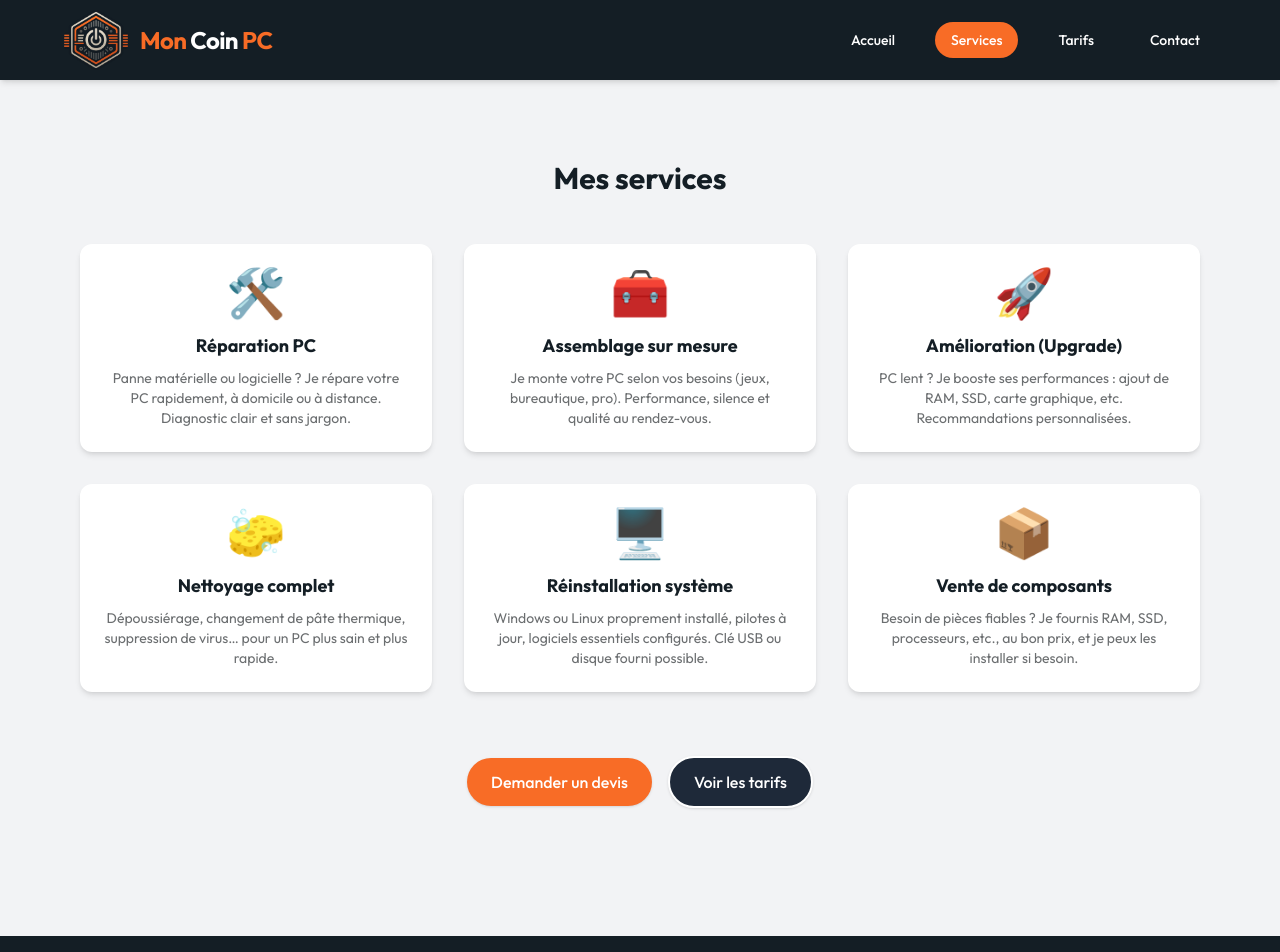
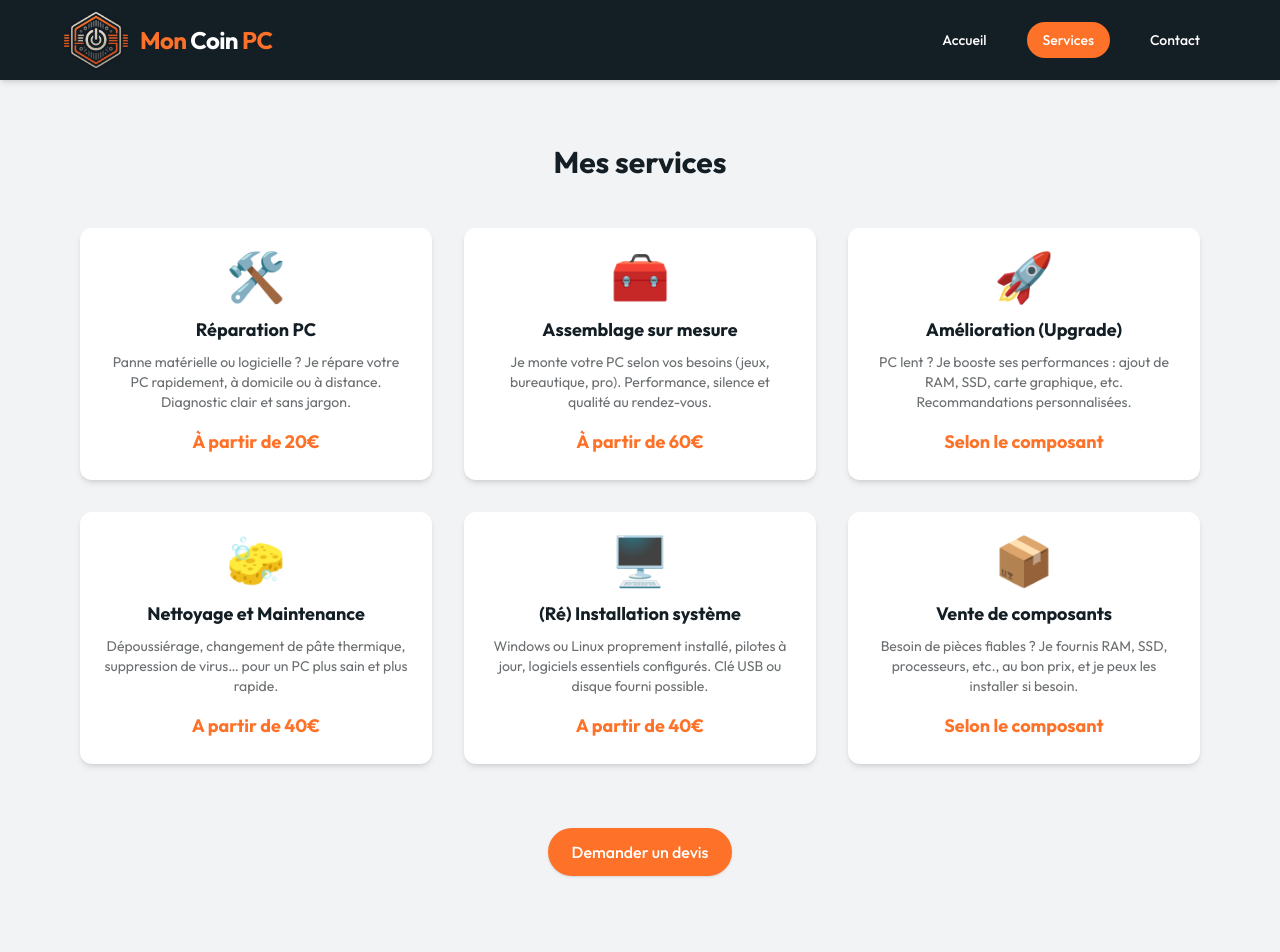
Before and after one commit to OrelienG/MonCoinPC, a React (Vite) app: page /services in a window 1280 px wide. Shown: the top 952 px of the page. Built offline with nearby package versions, Linux system fonts and the light colour scheme.

Commit message:
Update color and remove pricing section

```diff
--- a/src/App.tsx
+++ b/src/App.tsx
@@ -7,7 +7,6 @@ import { NotFound } from './pages/NotFound';
 import { Services } from './pages/Services';
 import { Contact } from './pages/Contact';
 import { LegalNotice } from './pages/LegalNotice';
-import { Pricing } from './pages/Pricing';
 
 export const App = () => {
   return (
@@ -80,22 +79,6 @@ export const App = () => {
             }
           />
           <Route
-            path="/pricing"
-            element={
-              <>
-                <Helmet>
-                  <title>Tarifs - Mon Coin PC</title>
-                  <meta
-                    name="description"
-                    content="Consultez les prix des services proposés : dépannage, montage, entretien et installation système."
-                  />
-                  <link rel="canonical" href="https://www.moncoinpc.fr/pricing" />
-                </Helmet>
-                <Pricing />
-              </>
-            }
-          />
-          <Route
             path="*"
             element={
               <>
--- a/src/components/Footer.tsx
+++ b/src/components/Footer.tsx
@@ -20,9 +20,6 @@ export const Footer = () => {
           <Link to="/services" className="hover:text-primary transition">
             Services
           </Link>
-          <Link to="/pricing" className="hover:text-primary transition">
-            Tarifs
-          </Link>
           <Link to="/contact" className="hover:text-primary transition">
             Contact
           </Link>
--- a/src/components/Header.tsx
+++ b/src/components/Header.tsx
@@ -15,7 +15,6 @@ export const Header = () => {
   const navItems: NavItem[] = [
     { path: '/', label: 'Accueil' },
     { path: '/services', label: 'Services' },
-    { path: '/pricing', label: 'Tarifs' },
     { path: '/contact', label: 'Contact' },
   ];
 
--- a/src/components/Hero.tsx
+++ b/src/components/Hero.tsx
@@ -31,11 +31,11 @@ export const Hero = () => {
             </Link>
 
             <Link
-              to="/pricing"
+              to="/services"
               className="inline-block bg-gray-800 text-white font-medium py-3 px-6 rounded-full shadow-md hover:bg-gray-900 transition duration-300"
-              aria-label="Voir les tarifs"
+              aria-label="Voir les services"
             >
-              Voir les tarifs
+              Voir les services
             </Link>
           </div>
         </div>
--- a/src/components/TrustSection.tsx
+++ b/src/components/TrustSection.tsx
@@ -29,7 +29,7 @@ const features: Feature[] = [
 
 export const TrustSection = () => {
   return (
-    <section className="py-20 bg-white text-center px-4">
+    <section className="py-16 bg-white text-center px-4">
       <h2 className="text-3xl font-bold text-dark mb-12">Pourquoi me faire confiance ?</h2>
 
       <div className="grid gap-8 md:grid-cols-3 max-w-6xl mx-auto">
--- a/src/index.css
+++ b/src/index.css
@@ -2,7 +2,7 @@
 @import 'tailwindcss';
 
 @theme {
-  --color-primary: #f86c26;
+  --color-primary: #fd7228;
   --color-dark: #141e25;
   --color-light: #f2f3f5;
   --color-text: #2e2e2e;
--- a/src/pages/Contact.tsx
+++ b/src/pages/Contact.tsx
@@ -46,7 +46,7 @@ export const Contact = () => {
     <>
       <Toaster position="top-center" />
 
-      <section className="max-w-6xl mx-auto px-6 py-20 bg-white rounded-lg shadow-md mt-16">
+      <section className="max-w-6xl mx-auto px-6 py-16 bg-white rounded-lg shadow-md mt-16">
         <h1 className="text-3xl font-semibold text-dark mb-6 text-center">Contactez-moi</h1>
 
         <form onSubmit={handleFormSubmit} className="space-y-6">
@@ -156,9 +156,7 @@ export const Contact = () => {
             Téléphone :{' '}
             <a href="tel:+33666397517" className="text-primary">
               06.66.39.75.17
-            </a>{' '}
-            <br />
-            Adresse : 44 Route de Craonne, 02160 La Ville-aux-Bois-lès-Pontavert, France
+            </a>
           </p>
         </div>
       </section>
--- a/src/pages/Home.tsx
+++ b/src/pages/Home.tsx
@@ -11,7 +11,7 @@ export const Home = () => {
         <p>
           <strong>Zone d’intervention :</strong> 30 km autour de La Ville-aux-Bois-lès-Pontavert.
           <br />
-          Déplacement <strong>0,697 €/km</strong> au-delà de 15 m.
+          Déplacement <strong>0,697 €/km</strong> au-delà de 15 km.
         </p>
         <p className="mt-1 italic">Estimation gratuite à distance ou par téléphone.</p>
       </section>
--- a/src/pages/LegalNotice.tsx
+++ b/src/pages/LegalNotice.tsx
@@ -1,7 +1,7 @@
 export const LegalNotice = () => {
   return (
     <>
-      <section className="max-w-4xl mx-auto px-4 py-20">
+      <section className="max-w-4xl mx-auto px-4 py-16">
         <h1 className="text-3xl font-bold text-dark mb-6">Mentions légales</h1>
 
         <div className="space-y-8 text-sm text-subtle leading-relaxed">
--- a/src/pages/Pricing.tsx
+++ /dev/null
@@ -1,69 +0,0 @@
-type Service = {
-  title: string;
-  price: string;
-};
-
-export const Pricing = () => {
-  const services: Service[] = [
-    {
-      title: 'Dépannage & Réparation PC',
-      price: 'À partir de 20€',
-    },
-    {
-      title: 'Assemblage PC sur mesure',
-      price: 'À partir de 60€',
-    },
-    {
-      title: 'Mise à niveau (upgrade)',
-      price: 'Selon le composant',
-    },
-    {
-      title: 'Nettoyage & Maintenance',
-      price: 'À partir de 40€',
-    },
-    {
-      title: 'Installation & configuration système',
-      price: 'À partir de 40€',
-    },
-    {
-      title: 'Vente de composants',
-      price: 'Selon le composant',
-    },
-  ];
-
-  return (
-    <>
-      <section className="py-20 bg-light text-center px-4">
-        <h2 className="text-3xl font-bold text-dark mb-6">Tarifs</h2>
-
-        <div className="max-w-6xl mx-auto grid gap-8 md:grid-cols-3">
-          {services.map((service) => (
-            <div
-              key={service.title}
-              className="bg-white p-6 rounded-xl shadow-md hover:shadow-lg transition"
-            >
-              <h3 className="text-xl font-semibold text-dark mb-4">{service.title}</h3>
-              <p className="text-lg font-bold text-primary">{service.price}</p>
-            </div>
-          ))}
-        </div>
-
-        <div className="text-center mt-12">
-          <p className="text-lg font-semibold text-dark mb-4">
-            Vous avez des questions sur mes services ou tarifs ?
-          </p>
-          <p className="text-sm text-subtle mb-6">
-            Les prix peuvent varier en fonction de la complexité de la tâche. Des forfaits sont
-            également disponibles. Pour un devis précis, contactez-moi !
-          </p>
-          <a
-            href="/contact"
-            className="inline-block bg-primary text-white font-medium py-3 px-6 rounded-full shadow-md hover:bg-orange-600 transition"
-          >
-            Demander un devis
-          </a>
-        </div>
-      </section>
-    </>
-  );
-};
--- a/src/pages/Services.tsx
+++ b/src/pages/Services.tsx
@@ -4,6 +4,7 @@ type Service = {
   title: string;
   icon: string;
   description: string;
+  price: string;
 };
 
 const services: Service[] = [
@@ -12,43 +13,49 @@ const services: Service[] = [
     icon: '🛠️',
     description:
       'Panne matérielle ou logicielle ? Je répare votre PC rapidement, à domicile ou à distance. Diagnostic clair et sans jargon.',
+    price: 'À partir de 20€',
   },
   {
     title: 'Assemblage sur mesure',
     icon: '🧰',
     description:
       'Je monte votre PC selon vos besoins (jeux, bureautique, pro). Performance, silence et qualité au rendez-vous.',
+    price: 'À partir de 60€',
   },
   {
     title: 'Amélioration (Upgrade)',
     icon: '🚀',
     description:
       'PC lent ? Je booste ses performances : ajout de RAM, SSD, carte graphique, etc. Recommandations personnalisées.',
+    price: 'Selon le composant',
   },
   {
-    title: 'Nettoyage complet',
+    title: 'Nettoyage et Maintenance',
     icon: '🧽',
     description:
       'Dépoussiérage, changement de pâte thermique, suppression de virus… pour un PC plus sain et plus rapide.',
+    price: 'A partir de 40€',
   },
   {
-    title: 'Réinstallation système',
+    title: '(Ré) Installation système',
     icon: '🖥️',
     description:
       'Windows ou Linux proprement installé, pilotes à jour, logiciels essentiels configurés. Clé USB ou disque fourni possible.',
+    price: 'A partir de 40€',
   },
   {
     title: 'Vente de composants',
     icon: '📦',
     description:
       'Besoin de pièces fiables ? Je fournis RAM, SSD, processeurs, etc., au bon prix, et je peux les installer si besoin.',
+    price: 'Selon le composant',
   },
 ];
 
 export const Services = () => {
   return (
     <>
-      <section className="max-w-6xl mx-auto px-4 py-20">
+      <section className="max-w-6xl mx-auto px-4 py-16">
         <h1 className="text-3xl font-bold text-dark text-center mb-12">Mes services</h1>
 
         <div className="grid gap-8 md:grid-cols-3 sm:grid-cols-1">
@@ -60,6 +67,9 @@ export const Services = () => {
               <div className="text-5xl text-center mb-4">{service.icon}</div>
               <h2 className="text-lg font-semibold text-dark mb-2 text-center">{service.title}</h2>
               <p className="text-sm text-subtle text-center">{service.description}</p>
+              <div className="justify-center flex mt-4">
+                <p className="text-lg font-bold text-primary">{service.price}</p>
+              </div>
             </div>
           ))}
         </div>
@@ -71,12 +81,6 @@ export const Services = () => {
           >
             Demander un devis
           </Link>
-          <Link
-            to="/pricing"
-            className="bg-gray-800 border-2 text-white font-medium px-6 py-3 rounded-full shadow hover:bg-gray-900 transition"
-          >
-            Voir les tarifs
-          </Link>
         </div>
       </section>
     </>
```
